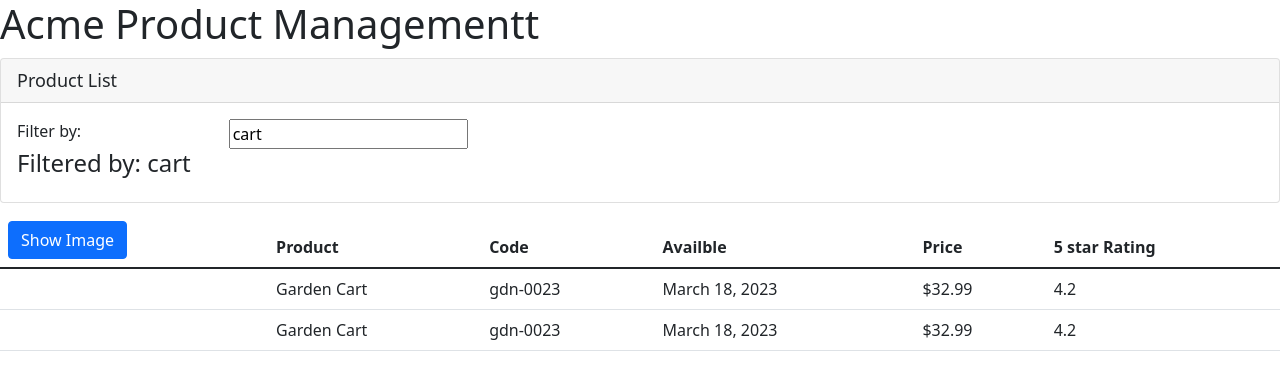
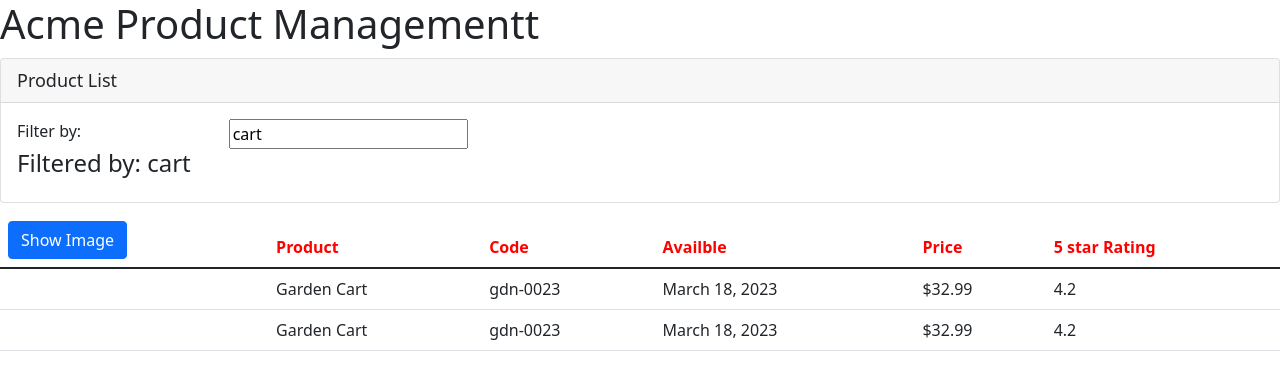
Before and after one commit to Mahmoud-Barry/Angular-GettingStarted, an Angular app: page / in a window 1280 px wide. Shown: the top 390 px of the page. Built offline with nearby package versions, Linux system fonts and the light colour scheme.

Commit message:
using lifecyble hooks

```diff
--- /dev/null
+++ b/src/app/product/product-list.component.css
@@ -0,0 +1,3 @@
+thead{
+    color: red;
+}
--- a/src/app/product/product-list.component.ts
+++ b/src/app/product/product-list.component.ts
@@ -1,12 +1,13 @@
-import { Component } from "@angular/core";
+import { Component, OnInit } from "@angular/core";
 import { IProduct } from './products';
 
 @Component({
     selector: 'pm-products',
-    templateUrl: './product-list.component.html'
+    templateUrl: './product-list.component.html',
+    styleUrls: ['./product-list.component.css']
 })
 
-export class ProductListComponent{
+export class ProductListComponent implements OnInit {
     pageTitle: string = "Product List";
     imageWidth : number = 50;
     imageMargin: number = 2;
@@ -38,4 +39,8 @@
     toggleImage(): void {
         this.showImage = !this.showImage;
     }
+
+    ngOnInit() : void {
+        console.log("in onInit");
+    }
 }
```
